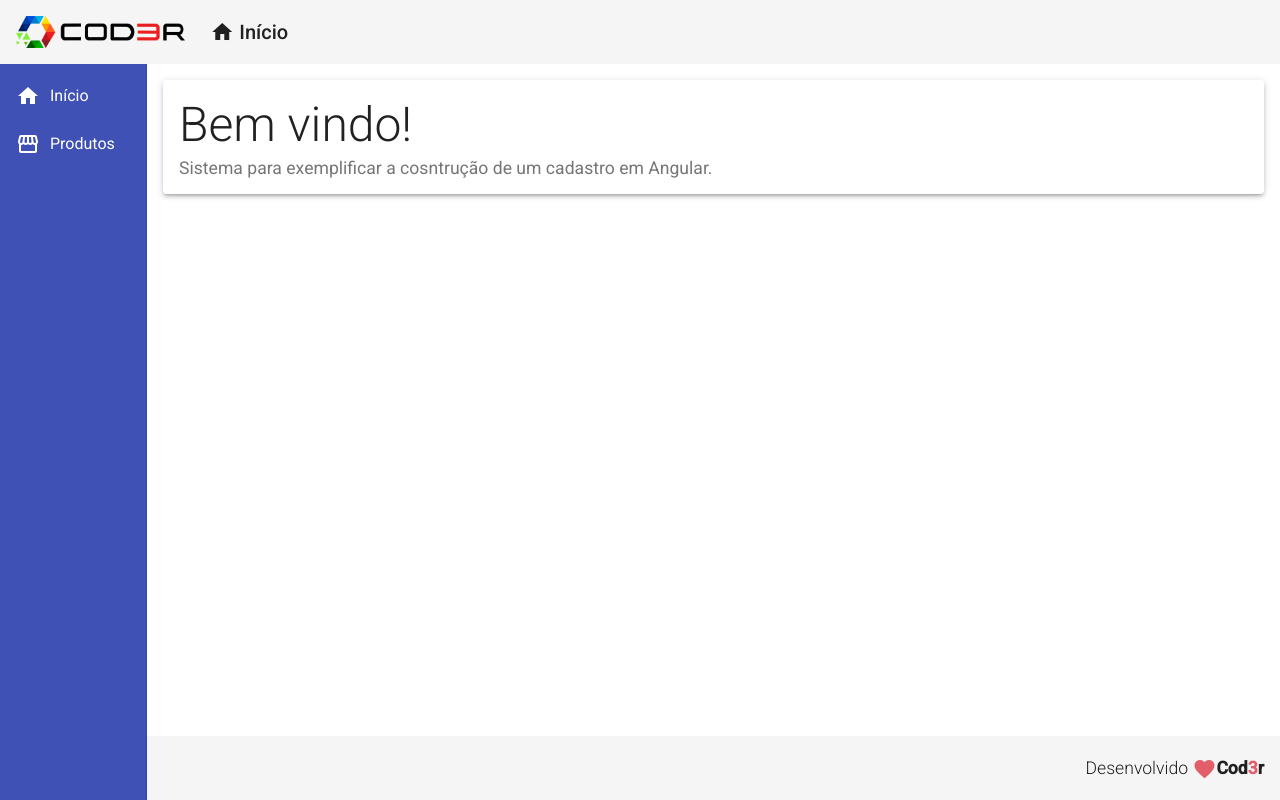
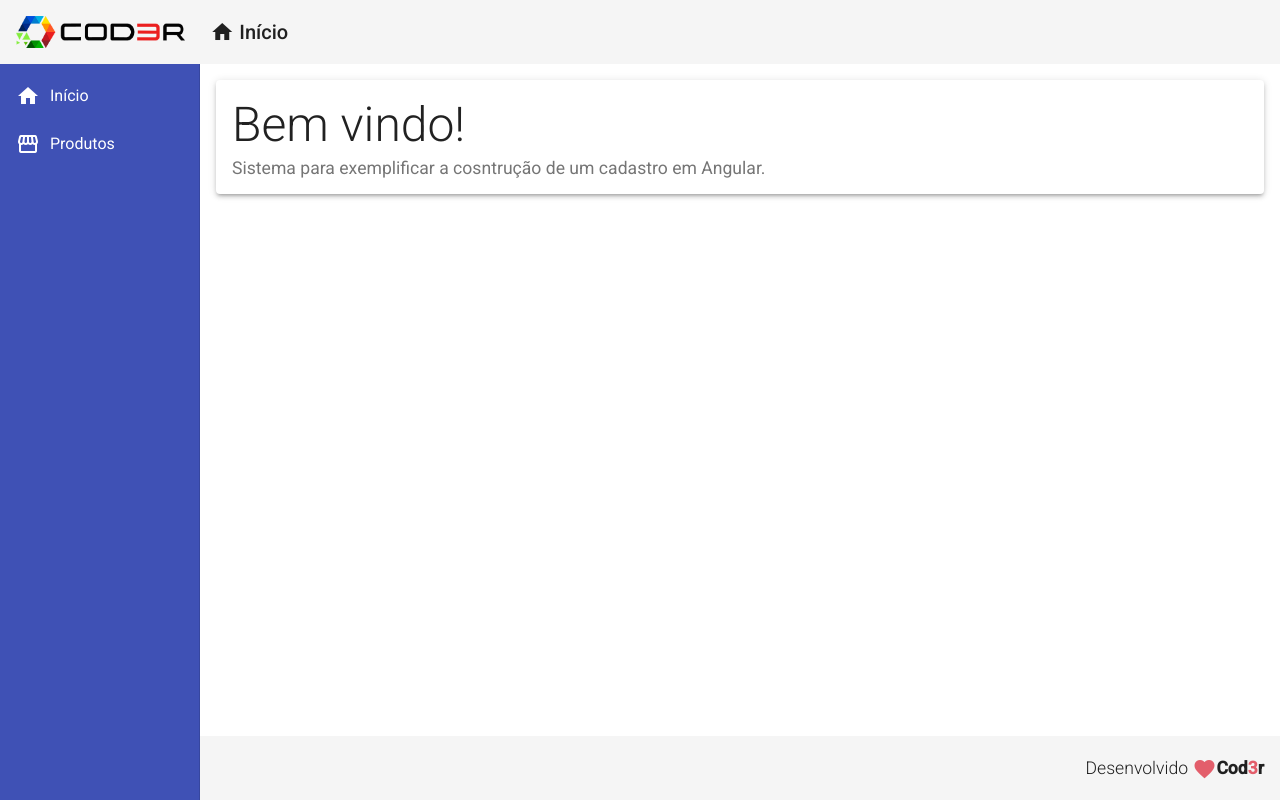
Before and after one commit to IagoMesquita/angular-coder, an Angular app: page / in a window 1280 px wide. Built offline with nearby package versions, Linux system fonts and the light colour scheme.

Commit message:
style: nav

```diff
--- a/src/app/components/template/nav/nav.component.css
+++ b/src/app/components/template/nav/nav.component.css
@@ -1,7 +1,6 @@
 .sidenav {
   background-color: #3F51B5;
-  width: 11.5%;
-  /* width: 200px; */
+  width: 200px;
 }
 
 .sidenav a {
```
